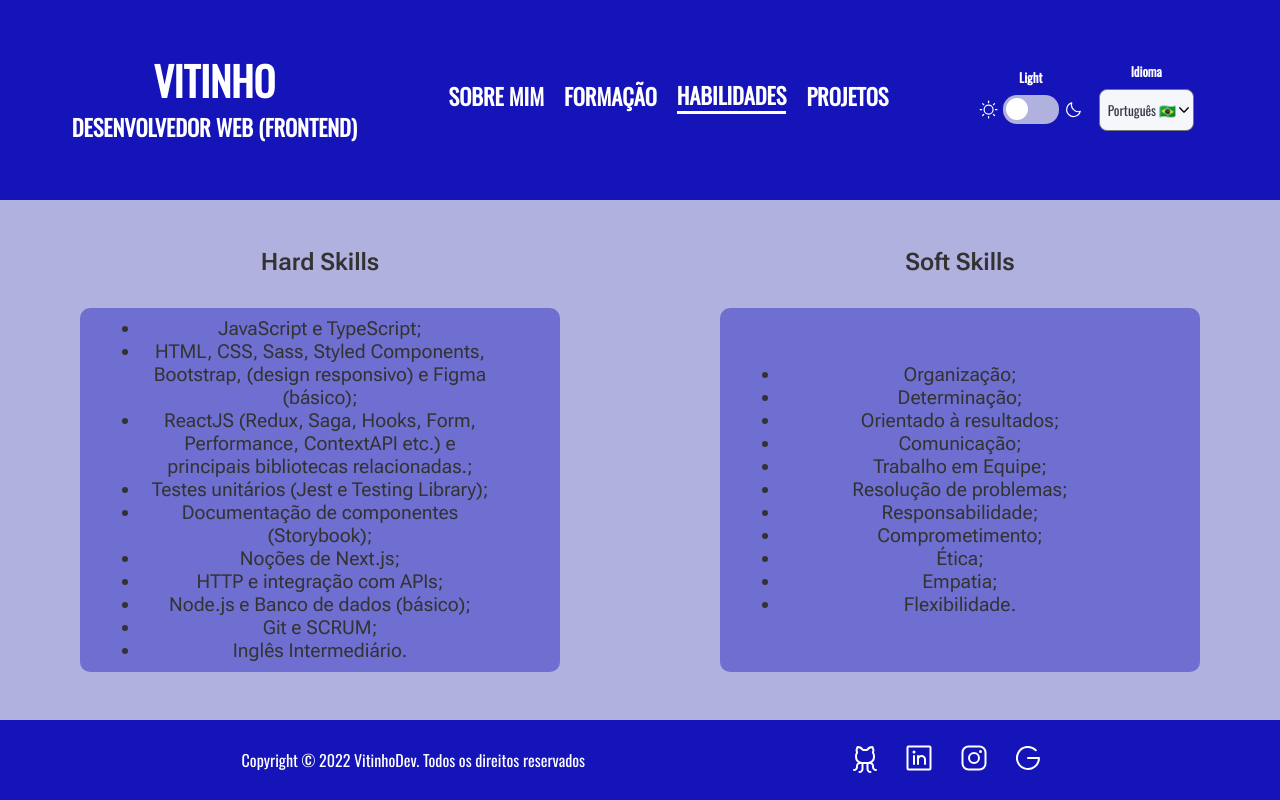
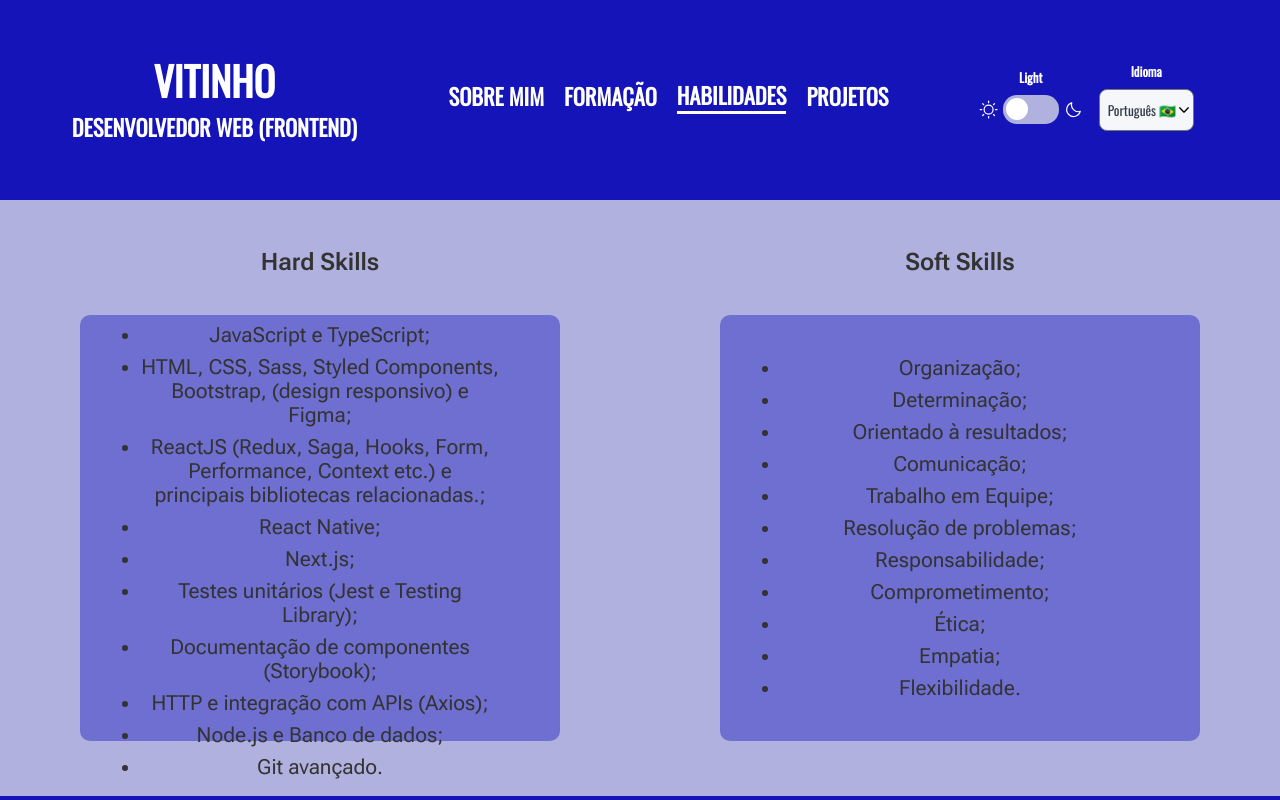
Before and after one commit to VitinhoSouza/my-portfolio, a React (Create React App) app: page /skills in a window 1280 px wide. Built offline with nearby package versions, Linux system fonts and the light colour scheme.

Commit message:
feat: updating skills

```diff
--- a/src/pages/Skills/styles.ts
+++ b/src/pages/Skills/styles.ts
@@ -36,8 +36,11 @@ export const InfoSkills = styled.div`
 
   ul {
     width: 80%;
+    display: flex;
+    flex-direction: column;
+    gap: 0.5rem;
     li {
-      font-size: 1.2rem;
+      font-size: 1.3rem;
     }
   }
 
--- a/src/translate/languages/en.ts
+++ b/src/translate/languages/en.ts
@@ -6,58 +6,66 @@ const messages = {
       formationTitle: "Formation",
       skillsTitle: "Skills",
       projectsTitle: "Projects",
-            language: "Language"
+      language: "Language",
     },
     home: {
       whoAmI: "who am I?",
-            description: "Hello, I've been a front-end developer for over 4 years, motivated by challenges and problem solving 🧑🏽‍💻. In my experiences, I have always sought a protagonist role, from which I was able to extract several soft and hard skills 📚. I am always looking to evolve as a person and as a professional. I am a responsible, organized and determined young man to achieve my goals 🎯.",
+      description:
+        "Hello, I've been a front-end developer for over 4 years, motivated by challenges and problem solving 🧑🏽‍💻. In my experiences, I have always sought a protagonist role, from which I was able to extract several soft and hard skills 📚. I am always looking to evolve as a person and as a professional. I am a responsible, organized and determined young man to achieve my goals 🎯.",
     },
     formation: {
       academicEducation: "Academic Education",
-            academicEducationTopics:
-                `Elementary School at EEF Renato de Araújo Carneiro (Completed in 2014);
+      academicEducationTopics: `Elementary School at EEF Renato de Araújo Carneiro (Completed in 2014);
                 High School and Technical Course in Informatics at EEEP Maria Cavalcante Costa (2015 - 2017);
                 Bachelor's Degree (Summa Cum Laude) in Information Systems at UFC - Quixadá (2018 - 2022) ⭐;
                 Ignite Training at Rocketseat - ReactJS Trails (2022 - 2023);
-                JStack Training - Node.js, ReactJS and React Native (2024 - Present)`
-            ,
+                JStack Training - Node.js, ReactJS and React Native (2024 - Present)`,
       practicalExperiences: "Practical Experiences",
       practicalExperiencesTopics: {
         1: {
-                    title: "Intern at the Information Technology Center at Unicatólica - Quixadá (2017)",
-                    description: "Performing activities related to Computer Technician."
+          title:
+            "Intern at the Information Technology Center at Unicatólica - Quixadá (2017)",
+          description: "Performing activities related to Computer Technician.",
         },
         2: {
-                    title: "Scholarship holder in the Tutorial Education Program - Information Systems (2019 - 2021)",
-                    description: "Creation and organization of projects related to technology involving the academic and municipal spheres. Teaching Programming, Basic Computing, among other topics."
+          title:
+            "Scholarship holder in the Tutorial Education Program - Information Systems (2019 - 2021)",
+          description:
+            "Creation and organization of projects related to technology involving the academic and municipal spheres. Teaching Programming, Basic Computing, among other topics.",
         },
         3: {
-                    title: "Intern as Front-end Developer (ReactJS) at Lead Dell (2021-2022)",
-                    description: "Development of user interfaces with ReactJS, with the main technologies used: Typescript, Redux/Saga, CSS, SASS, HTML; REST API consumption; Versioning control with GIT; Agile Methodologies."
+          title:
+            "Intern as Front-end Developer (ReactJS) at Lead Dell (2021-2022)",
+          description:
+            "Development of user interfaces with ReactJS, with the main technologies used: Typescript, Redux/Saga, CSS, SASS, HTML; REST API consumption; Versioning control with GIT; Agile Methodologies.",
         },
         4: {
           title: "Front-end Developer Jr. (ReactJS) at APP Noz (2022 - 2023)",
-                    description: "Building and maintaining user interfaces with ReactJS (Functional/Class Components; HTML/CSS; Styled-Components; BootStrap; Redux/Saga; TypeScript; Component documentation with StoryBook; Unit Tests with Jest and Testing Library.); Versioning control with GIT; Agile development; *Maintaining projects with thousands of users and meeting their needs*."
+          description:
+            "Building and maintaining user interfaces with ReactJS (Functional/Class Components; HTML/CSS; Styled-Components; BootStrap; Redux/Saga; TypeScript; Component documentation with StoryBook; Unit Tests with Jest and Testing Library.); Versioning control with GIT; Agile development; *Maintaining projects with thousands of users and meeting their needs*.",
         },
         5: {
-                    title: "Front-end Developer Pl. (ReactJS) at Intmed (2023 - At the moment)",
-                    description: "Construction of user interfaces with ReactJS (HTML/CSS; Styled-Components; ContextAPI; TypeScript, among others); Versioning control with GIT; Agile development."
+          title:
+            "Front-end Developer Pl. (ReactJS) at Intmed (2023 - At the moment)",
+          description:
+            "Construction of user interfaces with ReactJS (HTML/CSS; Styled-Components; ContextAPI; TypeScript, among others); Versioning control with GIT; Agile development.",
         },
-            }
+      },
     },
     skills: {
       hardSkills: "Hard Skills",
       hardSkillsTopics: {
         1: "JavaScript and TypeScript",
-                2: "HTML, CSS, Sass, Styled Components, Bootstrap, (responsive design) and Figma (basic)",
-                3: "ReactJS (Redux, Saga, Hooks, Form, Performance, ContextAPI etc.) and major related libraries.",
-                4: "Unitary tests (Jest and Testing Library)",
-                5: "Component documentation (Storybook)",
-                6: "Next.js basics",
-                7: "HTTP and API integration",
-                8: "Node.js and Database (basic)",
-                9: "Git and SCRUM",
-                10: "Intermediary English",
+        2: "HTML, CSS, Sass, Styled Components, Bootstrap, (responsive design) and Figma",
+        3: "ReactJS (Redux, Saga, Hooks, Form, Performance, Context etc.) and major related libraries.",
+        4: "React Native",
+        5: "Next.js",
+        6: "Unitary tests (Jest and Testing Library)",
+        7: "Component documentation (Storybook)",
+        8: "HTTP and API integration (Axios)",
+        9: "Node.js and Database",
+        10: "Advanced Git",
+        11: "Intermediary English",
       },
       softSkills: "Soft Skills",
       softSkillsTopics: {
@@ -71,20 +79,19 @@ const messages = {
         8: "Commitment",
         9: "Ethic",
         10: "Empathy",
-                11: "Flexibility"
-            }
+        11: "Flexibility",
+      },
     },
     projects: {
-            visitOnGithub: "Visit on Github"
+      visitOnGithub: "Visit on Github",
     },
     footer: {
-            copyright: "Copyright © 2022 VitinhoDev. All Rights Reserved"
+      copyright: "Copyright © 2022 VitinhoDev. All Rights Reserved",
     },
     notFound: {
-            message: "Page not found!"
-        }
+      message: "Page not found!",
+    },
+  },
+};
 
-    }
-}
-
-export { messages }
+export { messages };
--- a/src/translate/languages/pt.ts
+++ b/src/translate/languages/pt.ts
@@ -6,58 +6,68 @@ const messages = {
       formationTitle: "Formação",
       skillsTitle: "Habilidades",
       projectsTitle: "Projetos",
-            language: "Idioma"
+      language: "Idioma",
     },
     home: {
       whoAmI: "Quem sou eu?",
-            description: "Olá, sou desenvolvedor front-end há mais de 4 anos, motivado por desafios e resolução de problemas 🧑🏽‍💻. Em minhas experiências, sempre busquei um papel de protagonista, nas quais pude extrair várias soft e hard skills 📚. Estou sempre buscando sempre evoluir como pessoa e como profissional. Sou um jovem responsável, organizado e determinado em alcançar minhas metas 🎯.",
+      description:
+        "Olá, sou desenvolvedor front-end há mais de 4 anos, motivado por desafios e resolução de problemas 🧑🏽‍💻. Em minhas experiências, sempre busquei um papel de protagonista, nas quais pude extrair várias soft e hard skills 📚. Estou sempre buscando sempre evoluir como pessoa e como profissional. Sou um jovem responsável, organizado e determinado em alcançar minhas metas 🎯.",
     },
     formation: {
       academicEducation: "Formação acadêmica",
-            academicEducationTopics:
-                `Ensino Fundamental na EEF Renato de Araújo Carneiro (Término em 2014);
+      academicEducationTopics: `Ensino Fundamental na EEF Renato de Araújo Carneiro (Término em 2014);
                 Ensino Médio e Curso Técnico em Informática na EEEP Maria Cavalcante Costa (2015 - 2017);
                 Bacharelado (Summa Cum Laude) em Sistemas de Informação na UFC - Quixadá (2018 - 2022) ⭐;
                 Formação Ignite na Rocketseat - Trilhas de ReactJS (2022 - 2023);
-                Formação JStack - Node.js, ReactJS e React Native (2024 - Atualmente)`
-            ,
+                Formação JStack - Node.js, ReactJS e React Native (2024 - Atualmente)`,
       practicalExperiences: "Experiências práticas",
       practicalExperiencesTopics: {
         1: {
-                    title: "Estagiário no Centro de Tecnologia da Informação na Unicatólica - Quixadá (2017)",
-                    description: "Exercendo atividades relacionadas à técnico de informática."
+          title:
+            "Estagiário no Centro de Tecnologia da Informação na Unicatólica - Quixadá (2017)",
+          description:
+            "Exercendo atividades relacionadas à técnico de informática.",
         },
         2: {
-                    title: "Bolsista no Programa de Educação Tutorial - Sistemas de Informação (2019 - 2021)",
-                    description: "Criação e organização de projetos relacionados à tecnologia  que envolvem o âmbito acadêmico e municipal.  Ensino de Programação, Informática básica, entre outros temas."
+          title:
+            "Bolsista no Programa de Educação Tutorial - Sistemas de Informação (2019 - 2021)",
+          description:
+            "Criação e organização de projetos relacionados à tecnologia  que envolvem o âmbito acadêmico e municipal.  Ensino de Programação, Informática básica, entre outros temas.",
         },
         3: {
-                    title: "Estagiário como Desenvolvedor Front-end (ReactJS) no Lead Dell (2021-2022)",
-                    description: "Desenvolvimento de interfaces de usuário com ReactJS, sendo as principais tecnologias utilizadas: Typescript, Redux/Saga, CSS, SASS, HTML; Consumo de API REST; Controle de versionamento com GIT; Metodologias Ágeis."
+          title:
+            "Estagiário como Desenvolvedor Front-end (ReactJS) no Lead Dell (2021-2022)",
+          description:
+            "Desenvolvimento de interfaces de usuário com ReactJS, sendo as principais tecnologias utilizadas: Typescript, Redux/Saga, CSS, SASS, HTML; Consumo de API REST; Controle de versionamento com GIT; Metodologias Ágeis.",
         },
         4: {
-                    title: "Desenvolvedor Front-end (ReactJS) Jr. na APP Noz (2022 - 2023)",
-                    description: "Construção e manutenção de interfaces de usuário com ReactJS (Functional/Class Components; HTML/CSS; Styled-Components; BootStrap; Redux/Saga; TypeScript; Documentação de componentes com StoryBook; Testes Unitários com Jest e Testing Library.); Controle de versionamento com GIT; Desenvolvimento ágil; *Mantendo projetos com milhares de usuários e atendendo suas necessidades*."
+          title:
+            "Desenvolvedor Front-end (ReactJS) Jr. na APP Noz (2022 - 2023)",
+          description:
+            "Construção e manutenção de interfaces de usuário com ReactJS (Functional/Class Components; HTML/CSS; Styled-Components; BootStrap; Redux/Saga; TypeScript; Documentação de componentes com StoryBook; Testes Unitários com Jest e Testing Library.); Controle de versionamento com GIT; Desenvolvimento ágil; *Mantendo projetos com milhares de usuários e atendendo suas necessidades*.",
         },
         5: {
-                    title: "Desenvolvedor Front-end (ReactJS) Pleno na Intmed (2023 - Atualmente)",
-                    description: "Construção de interfaces de usuário com ReactJS (HTML/CSS; Styled-Components; ContextAPI; TypeScript, entre outros); Controle de versionamento com GIT; Desenvolvimento ágil."
+          title:
+            "Desenvolvedor Front-end (ReactJS) Pleno na Intmed (2023 - Atualmente)",
+          description:
+            "Construção de interfaces de usuário com ReactJS (HTML/CSS; Styled-Components; ContextAPI; TypeScript, entre outros); Controle de versionamento com GIT; Desenvolvimento ágil.",
         },
-            }
+      },
     },
     skills: {
       hardSkills: "Hard Skills",
       hardSkillsTopics: {
         1: "JavaScript e TypeScript",
-                2: "HTML, CSS, Sass, Styled Components, Bootstrap, (design responsivo) e Figma (básico)",
-                3: "ReactJS (Redux, Saga, Hooks, Form, Performance, ContextAPI etc.) e principais bibliotecas relacionadas.",
-                4: "Testes unitários (Jest e Testing Library)",
-                5: "Documentação de componentes (Storybook)",
-                6: "Noções de Next.js",
-                7: "HTTP e integração com APIs",
-                8: "Node.js e Banco de dados (básico)",
-                9: "Git e SCRUM",
-                10: "Inglês Intermediário",
+        2: "HTML, CSS, Sass, Styled Components, Bootstrap, (design responsivo) e Figma",
+        3: "ReactJS (Redux, Saga, Hooks, Form, Performance, Context etc.) e principais bibliotecas relacionadas.",
+        4: "React Native",
+        5: "Next.js",
+        6: "Testes unitários (Jest e Testing Library)",
+        7: "Documentação de componentes (Storybook)",
+        8: "HTTP e integração com APIs (Axios)",
+        9: "Node.js e Banco de dados",
+        10: "Git avançado",
+        11: "Inglês Intermediário",
       },
       softSkills: "Soft Skills",
       softSkillsTopics: {
@@ -71,19 +81,19 @@ const messages = {
         8: "Comprometimento",
         9: "Ética",
         10: "Empatia",
-                11: "Flexibilidade"
-            }
+        11: "Flexibilidade",
+      },
     },
     projects: {
-            visitOnGithub: "Visite no Github"
+      visitOnGithub: "Visite no Github",
     },
     footer: {
-            copyright: "Copyright © 2022 VitinhoDev. Todos os direitos reservados"
+      copyright: "Copyright © 2022 VitinhoDev. Todos os direitos reservados",
     },
     notFound: {
-            message: "Página não encontrada!"
-        }
-    }
-}
+      message: "Página não encontrada!",
+    },
+  },
+};
 
-export { messages }
+export { messages };
```
Lines whose indentation alone changed are shown as unchanged.
